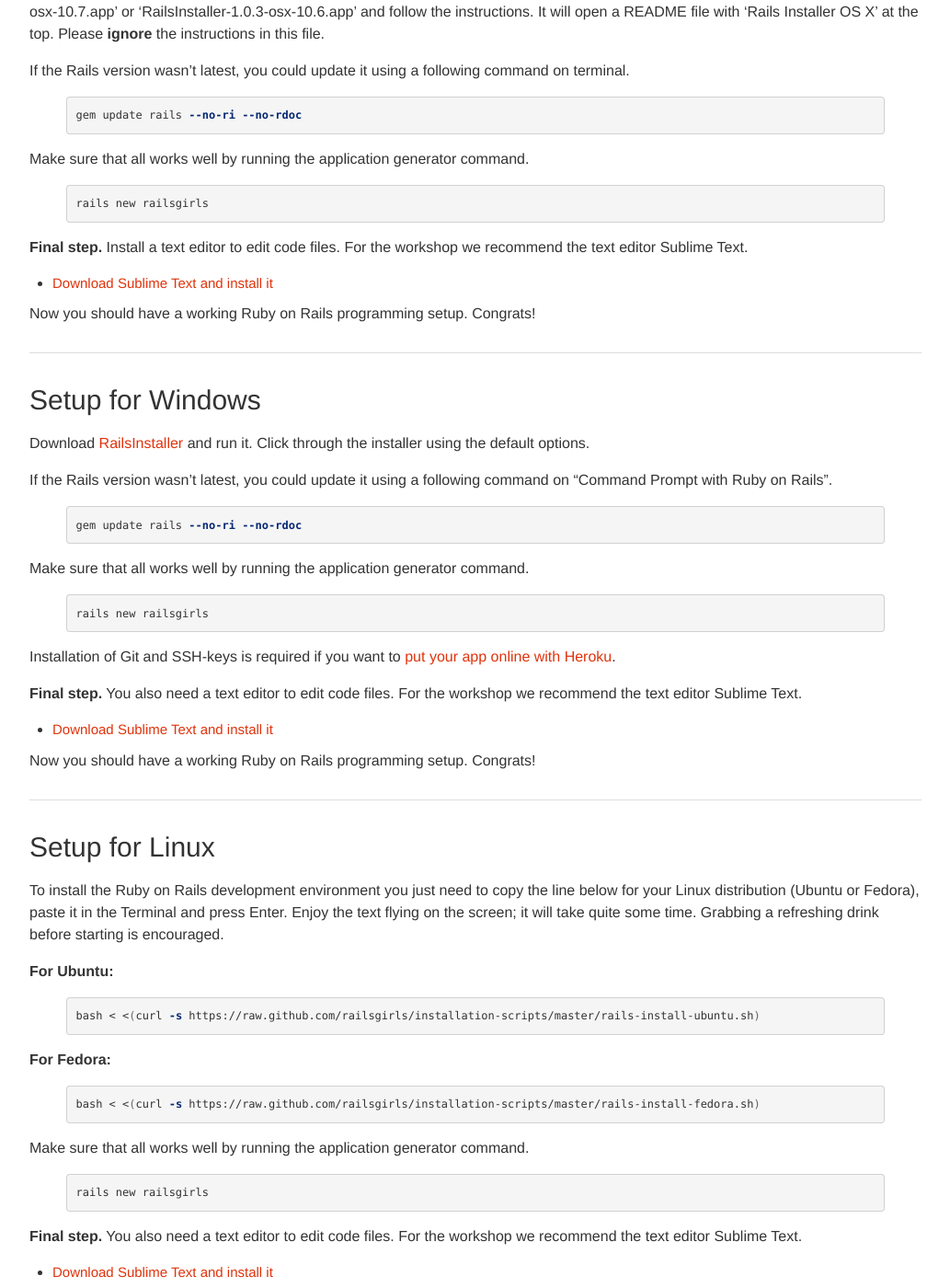
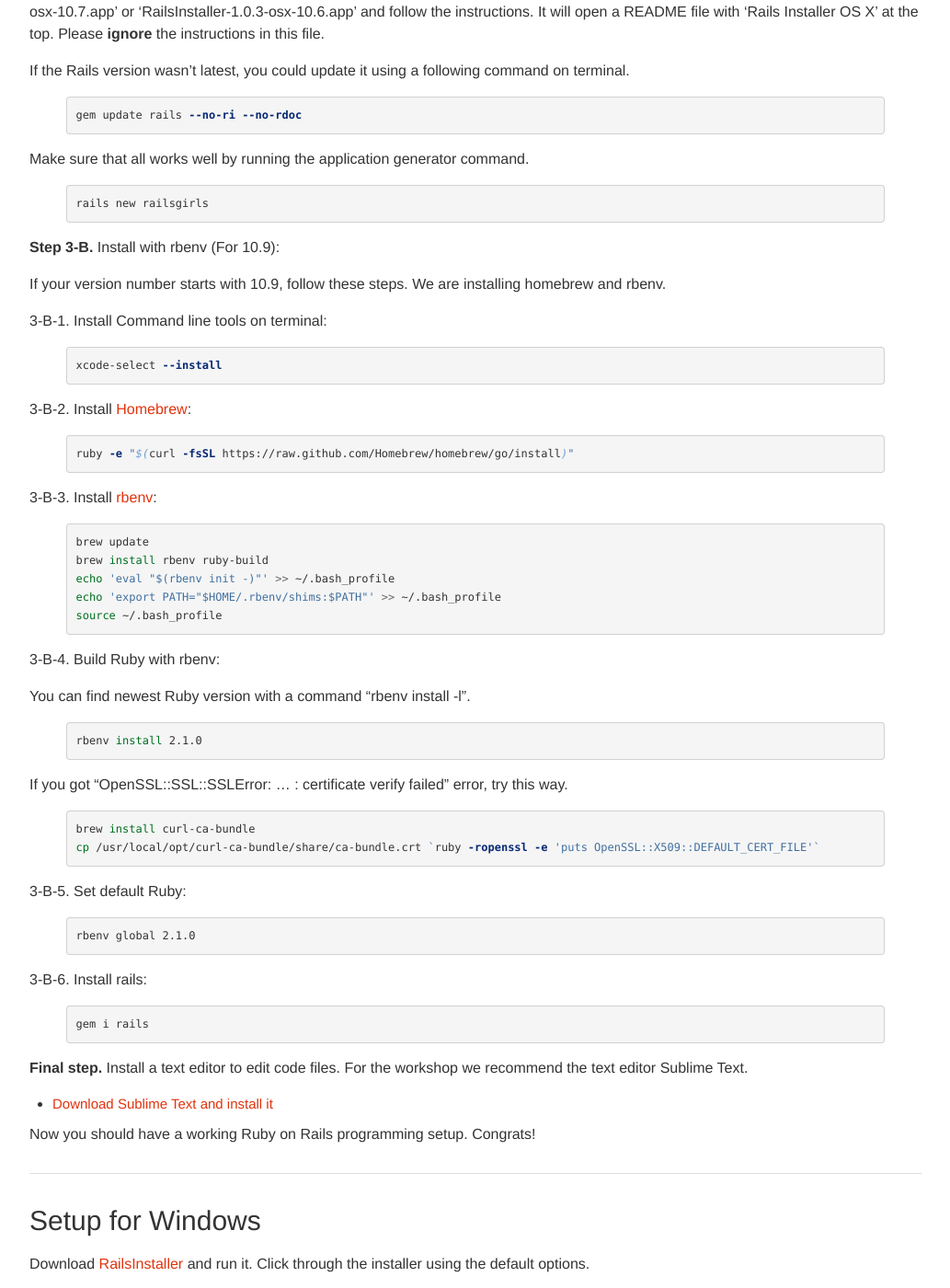
Before and after one commit to railsgirls/guides.railsgirls.com, a Jekyll site: the page built from _posts/2013-05-02-install.markdown, in a window 1280 px wide and 1400 px high, scrolled down 1627 px. Shown: the whole window at 92% size, without its empty margins (53-1086 px from the left). Built offline with Jekyll 4.4.1, drawn with Linux system fonts in a browser that asks for light colours; nearby versions of some CDN libraries; Markdown is read by kramdown in place of the engine named in the settings; some of the changed text lies outside the part shown.

Commit message:
Add installing ruby in OSX 10.9 Mavericks

```diff
--- a/_posts/2013-05-02-install.markdown
+++ b/_posts/2013-05-02-install.markdown
@@ -25,11 +25,11 @@ Click the Apple menu and choose *About this Mac*.
 
 ![Apple menu](/images/1.png "Apple menu")
 
-**Step 2.** In the window you will find the version of your operating system. If your version number starts with 10.6, 10.7 or 10.8 this guide is for you. If it&#8217;s something else, we can setup your machine at the event.
+**Step 2.** In the window you will find the version of your operating system. If your version number starts with 10.6, 10.7, 10.8 or 10.9 this guide is for you. If it&#8217;s something else, we can setup your machine at the event.
 
 ![About this Mac dialog](/images/2.png "About this Mac dialog")
 
-**Step 3.** Download the RailsInstaller for your version of OS X:
+**Step 3-A.** Download the RailsInstaller for your version of OS X (For 10.6, 10.7 or 10.8):
 
 * [RailsInstaller for 10.7 and 10.8](http://railsinstaller.s3.amazonaws.com/RailsInstaller-1.0.4-osx-10.7.app.tgz) <span class="muted">(325MB)</span>
 * [RailsInstaller for 10.6](http://railsinstaller.s3.amazonaws.com/RailsInstaller-1.0.4-osx-10.6.app.tgz) <span class="muted">(224MB)</span>
@@ -46,6 +46,59 @@ Make sure that all works well by running the application generator command.
 
 {% highlight sh %}
 rails new railsgirls
+{% endhighlight %}
+
+**Step 3-B.** Install with rbenv (For 10.9):
+
+If your version number starts with 10.9, follow these steps. We are installing homebrew and rbenv.
+
+3-B-1. Install Command line tools on terminal:
+
+{% highlight sh %}
+xcode-select --install
+{% endhighlight %}
+
+3-B-2. Install [Homebrew](http://brew.sh/):
+
+{% highlight sh %}
+ruby -e "$(curl -fsSL https://raw.github.com/Homebrew/homebrew/go/install)"
+{% endhighlight %}
+
+3-B-3. Install [rbenv](https://github.com/sstephenson/rbenv):
+
+{% highlight sh %}
+brew update
+brew install rbenv ruby-build
+echo 'eval "$(rbenv init -)"' >> ~/.bash_profile
+echo 'export PATH="$HOME/.rbenv/shims:$PATH"' >> ~/.bash_profile
+source ~/.bash_profile
+{% endhighlight %}
+
+3-B-4. Build Ruby with rbenv:
+
+You can find newest Ruby version with a command "rbenv install -l".
+
+{% highlight sh %}
+rbenv install 2.1.0
+{% endhighlight %}
+
+If you got "OpenSSL::SSL::SSLError: ... : certificate verify failed" error, try this way.
+
+{% highlight sh %}
+brew install curl-ca-bundle
+cp /usr/local/opt/curl-ca-bundle/share/ca-bundle.crt `ruby -ropenssl -e 'puts OpenSSL::X509::DEFAULT_CERT_FILE'`
+{% endhighlight %}
+
+3-B-5. Set default Ruby:
+
+{% highlight sh %}
+rbenv global 2.1.0
+{% endhighlight %}
+
+3-B-6. Install rails:
+
+{% highlight sh %}
+gem i rails
 {% endhighlight %}
 
 **Final step.** Install a text editor to edit code files. For the workshop we recommend the text editor Sublime Text.
```
